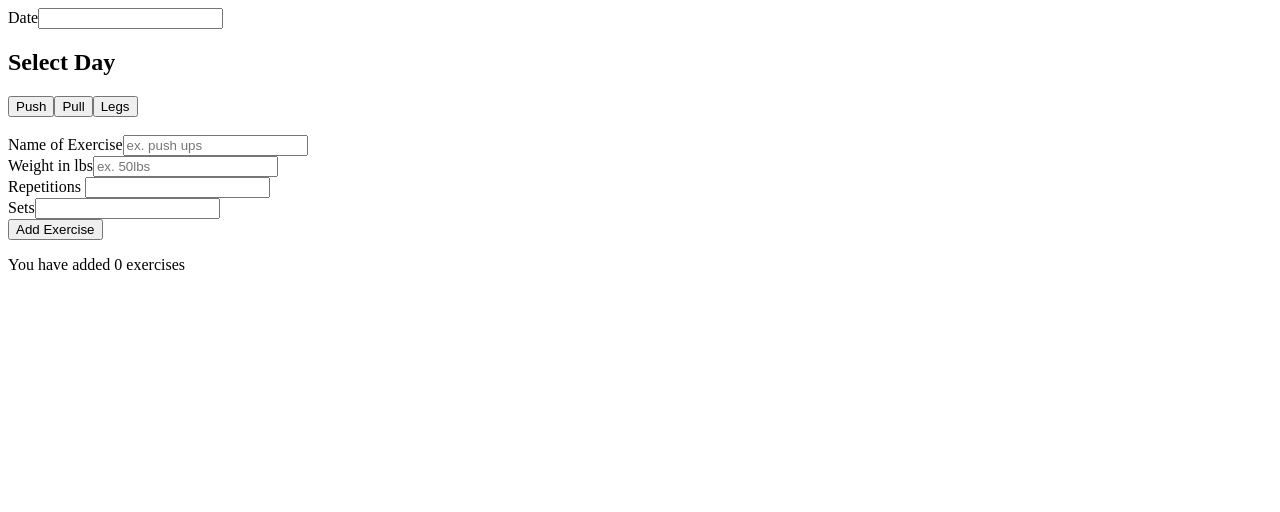
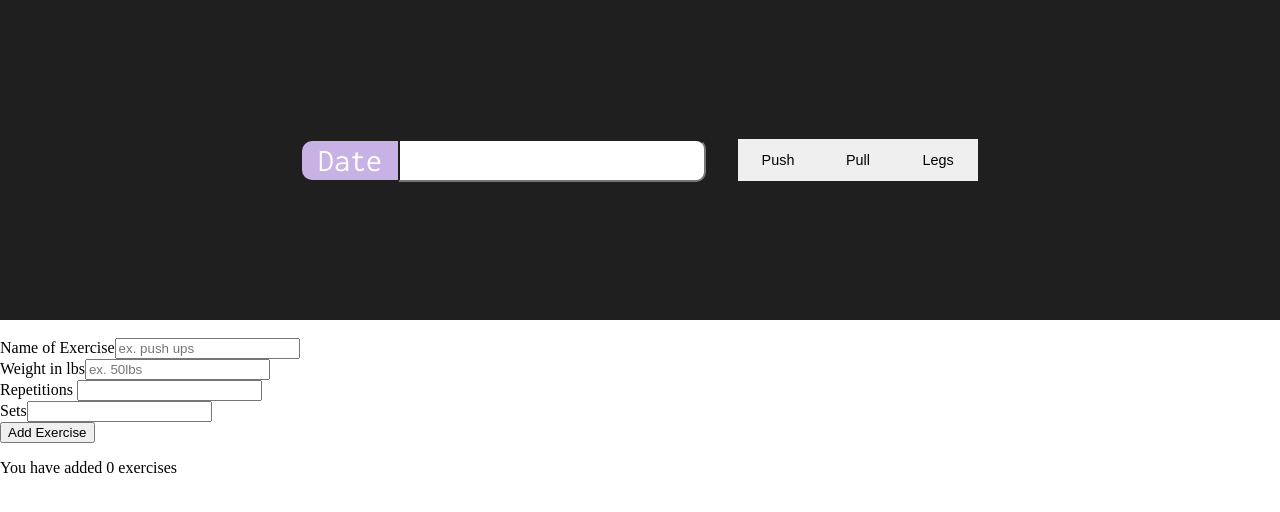
Before and after one commit to alvt55/MERN-Workout-Companion, a React (Vite) app in the folder workout-tracker/: page / in a window 1280 px wide. Shown: the top 512 px of the page. Built offline with nearby package versions, Linux system fonts and the light colour scheme.

Commit message:
Started adding css for FirstSession component

```diff
--- a/workout-tracker/src/App.jsx
+++ b/workout-tracker/src/App.jsx
@@ -2,8 +2,9 @@ import { useState } from 'react'
 import reactLogo from './assets/react.svg'
 import viteLogo from '/vite.svg'
 
-import SessionFirst from './SessionFirst'
-import Exercises from './Exercises'
+import SessionFirst from './SessionFirst/SessionFirst'
+import Exercises from './Exercises/Exercises'
+import './index.css'
 
 function App() {
 
--- /dev/null
+++ b/workout-tracker/src/Exercises/ExerciseStyles.css
@@ -0,0 +1,4 @@
+body {
+    height: 50px;
+
+}
--- a/workout-tracker/src/Exercises.jsx
+++ b/workout-tracker/src/Exercises/Exercises.jsx
@@ -1,5 +1,5 @@
 import { useState, useRef } from 'react'
-
+import './ExerciseStyles.css'
 function Exercises() {
 
     const name = useRef("");
--- a/workout-tracker/src/SessionFirst.jsx
+++ /dev/null
@@ -1,77 +0,0 @@
-import { useState, useRef} from 'react'
-
-// prompting for workout info beforehand - date and day of split
-function SessionFirst() {
-
-    const [date, setDate] = useState("");
-    const [day, setDay] = useState(); // day of split
-
-    function updateDate(event) {
-        setDate(event.target.value);
-
-    }
-
-
-    // function updateDay(event) {
-    //     setDay(event.target.value);
-
-    // }
-
-
-    function updateDayPush() {
-        setDay("Push");
-        document.getElementById("push-button").style.backgroundColor = "Blue";
-        document.getElementById("pull-button").style.backgroundColor = "white";
-        document.getElementById("legs-button").style.backgroundColor = "white";
-
-
-    }
-
-    function updateDayPull() {
-        setDay("Pull");
-        document.getElementById("push-button").style.backgroundColor = "white";
-        document.getElementById("pull-button").style.backgroundColor = "Blue";
-        document.getElementById("legs-button").style.backgroundColor = "white";
-
-    }
-
-    function updateDayLegs() {
-        setDay("Legs");
-        document.getElementById("push-button").style.backgroundColor = "white";
-        document.getElementById("pull-button").style.backgroundColor = "white";
-        document.getElementById("legs-button").style.backgroundColor = "Blue";
-
-    }
-
-
-    return(
-
-       <div className="session">
-            <div className="container">
-                <label htmlFor="">Date</label>
-                <input value={date} onChange={updateDate}/>
-
-
-
-
-            {/* radio instead of buttons  */}
-            {/* <label>Push</label>
-                <input type="radio" value="Push" checked={day === "Push"} onChange={updateDay}/>
-                <label>Pull</label>
-                <input type="radio" value="Pull" checked={day === "Pull"} onChange={updateDay}/>
-                <label>Legs</label>
-                <input type="radio" value="Legs" checked={day === "Legs"} onChange={updateDay}/>  */}
-
-
-
-                <h2>Select Day</h2>
-                <button onClick={updateDayPush} id='push-button'>Push</button>
-                <button onClick={updateDayPull} id='pull-button'>Pull</button>
-                <button onClick={updateDayLegs} id='legs-button'>Legs</button>
-
-            </div>
-       </div>
-    );
-}
-
-export default SessionFirst
--- /dev/null
+++ b/workout-tracker/src/SessionFirst/SessionFirst.jsx
@@ -0,0 +1,91 @@
+import { useState, useRef } from 'react'
+import './SessionFirstStyles.css'
+
+// prompting for workout info beforehand - date and day of split
+function SessionFirst() {
+
+
+    const [date, setDate] = useState("");
+    const [day, setDay] = useState(); // day of split
+
+    function updateDate(event) {
+        setDate(event.target.value);
+
+    }
+
+
+    // function updateDay(event) {
+    //     setDay(event.target.value);
+
+    // }
+
+
+    function updateDayPush() {
+        setDay("Push");
+        document.getElementById("push-button").style.backgroundColor = "Blue";
+        document.getElementById("pull-button").style.backgroundColor = "white";
+        document.getElementById("legs-button").style.backgroundColor = "white";
+
+
+    }
+
+    function updateDayPull() {
+        setDay("Pull");
+        document.getElementById("push-button").style.backgroundColor = "white";
+        document.getElementById("pull-button").style.backgroundColor = "Blue";
+        document.getElementById("legs-button").style.backgroundColor = "white";
+
+    }
+
+    function updateDayLegs() {
+        setDay("Legs");
+        document.getElementById("push-button").style.backgroundColor = "white";
+        document.getElementById("pull-button").style.backgroundColor = "white";
+        document.getElementById("legs-button").style.backgroundColor = "Blue";
+
+    }
+
+
+    return (
+
+
+        <div className="session">
+            <div className="container">
+
+                <div className="date">
+                    <label htmlFor="">Date</label>
+                    <input value={date} onChange={updateDate}/>
+                </div>
+
+
+
+
+
+                {/* radio instead of buttons  */}
+                {/* <label>Push</label>
+                <input type="radio" value="Push" checked={day === "Push"} onChange={updateDay}/>
+                <label>Pull</label>
+                <input type="radio" value="Pull" checked={day === "Pull"} onChange={updateDay}/>
+                <label>Legs</label>
+                <input type="radio" value="Legs" checked={day === "Legs"} onChange={updateDay}/>  */}
+
+
+
+
+
+                    <div className="day-buttons">
+
+                        <button onClick={updateDayPush} id='push-button'>Push</button>
+                        <button onClick={updateDayPull} id='pull-button'>Pull</button>
+                        <button onClick={updateDayLegs} id='legs-button'>Legs</button>
+                    </div>
+
+
+
+
+            </div>
+        </div>
+    );
+}
+
+export default SessionFirst
--- /dev/null
+++ b/workout-tracker/src/SessionFirst/SessionFirstStyles.css
@@ -0,0 +1,51 @@
+@import url('https://fonts.googleapis.com/css2?family=Inconsolata:wght@200..900&display=swap');
+
+
+.session {
+    height: 40vh;
+    background-color: #1f1f1f;
+    color: white;
+    font-family: "Inconsolata", monospace;
+    display: flex;
+
+
+}
+
+.container {
+    display: flex;
+    flex-direction: row;
+    align-items: center;
+    width: 100%;
+    justify-content: center;
+    gap: 2rem;
+}
+
+.date {
+    font-size: 2rem;
+}
+
+.date label {
+    padding: 3px 1rem;
+    background-color: #c8b1e4;
+    border-radius: 10px 0px 0px 10px;
+}
+
+.date input{
+    font-size: 2rem;
+    width: 300px;
+    border-radius: 0px 10px 10px 0px;
+
+
+}
+
+
+
+.day-buttons button {
+    font-size: 0.9rem;
+    width: 80px;
+    height: 41.2px;
+    cursor: pointer;
+    transition: 0.2s ease-in;
+    padding: 0%;
+    border: none;
+}
--- /dev/null
+++ b/workout-tracker/src/index.css
@@ -0,0 +1,3 @@
+body {
+    margin: 0px;
+}
```
